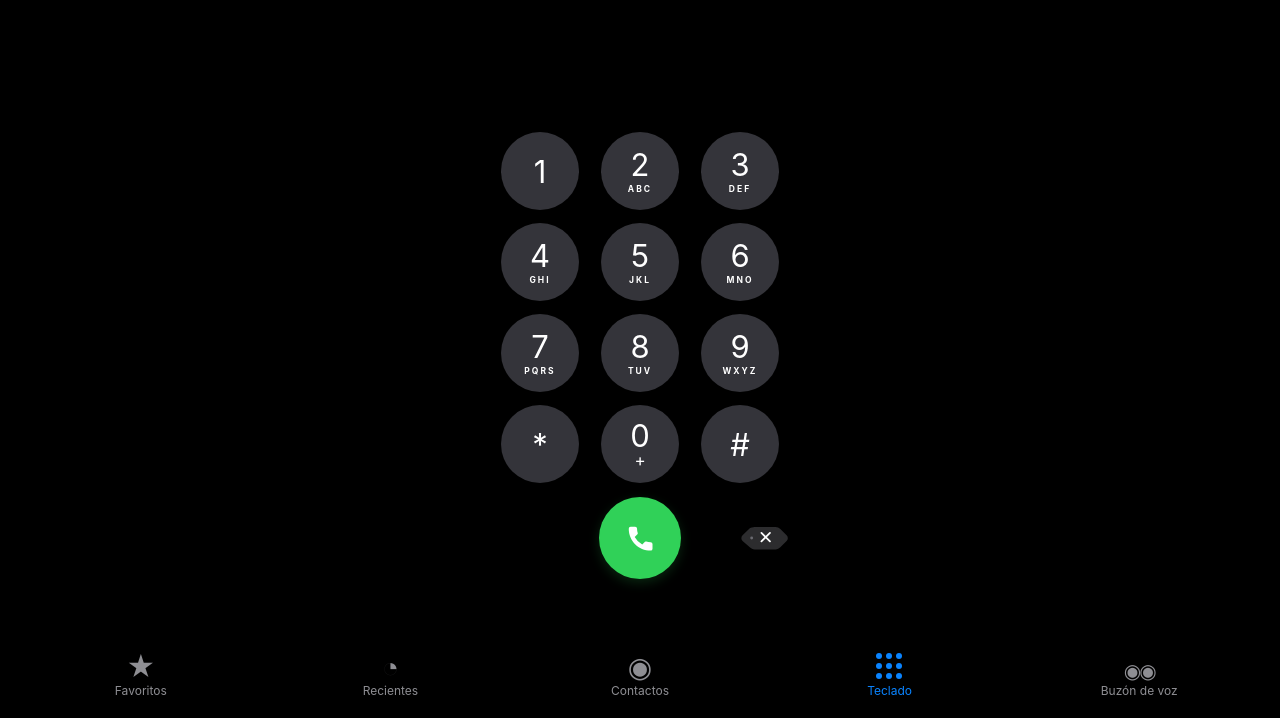
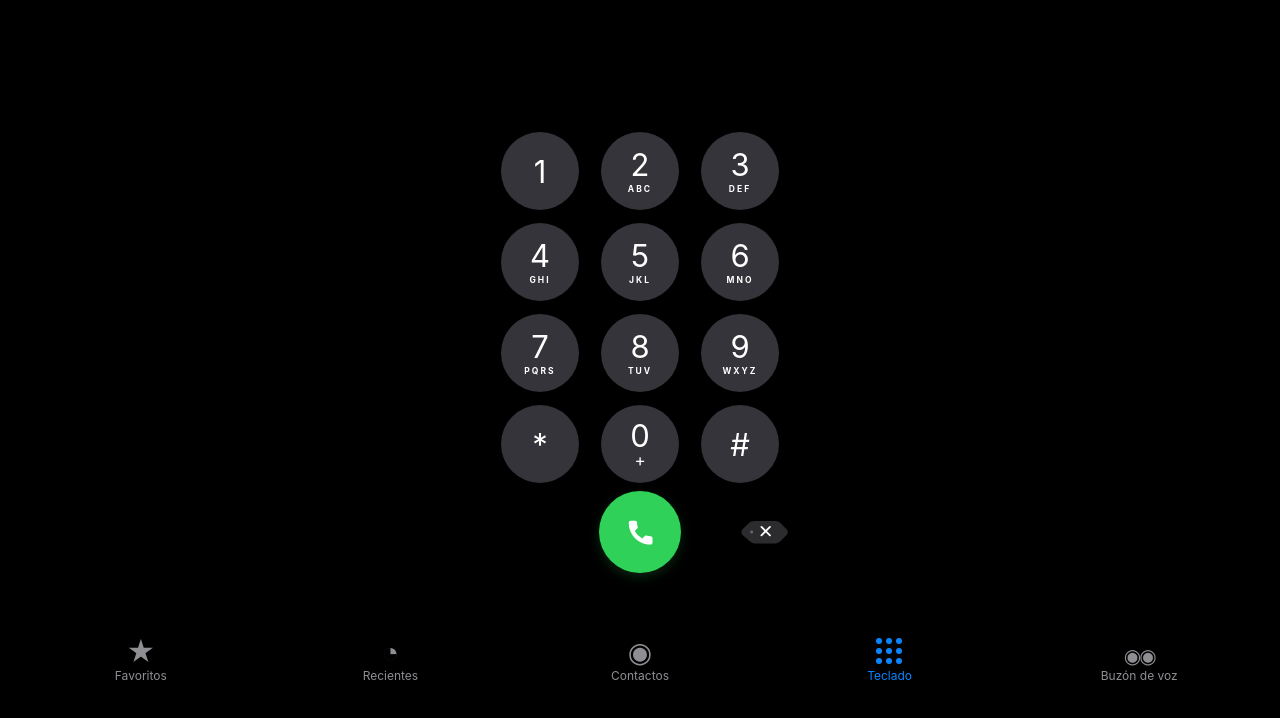
Before and after one commit to daymertorres/iphoneappp, a plain HTML site: page index.html in a window 1280 px wide. Shown: the part 82-800 px from the top of the page. Drawn offline with Linux system fonts and the light colour scheme.

Commit message:
Update style.css

```diff
--- a/style.css
+++ b/style.css
@@ -197,7 +197,7 @@ button {
   display: grid;
   grid-template-columns: 1fr 82px 1fr;
   align-items: center;
-  margin-top: 14px;
+  margin-top: 8px;
   padding: 0;
 }
 
@@ -253,7 +253,7 @@ button {
   display: grid;
   grid-template-columns: repeat(5, 1fr);
   align-items: end;
-  padding-bottom: 10px;
+  padding-bottom: 25px;
   margin-top: auto;
 }
 
```
